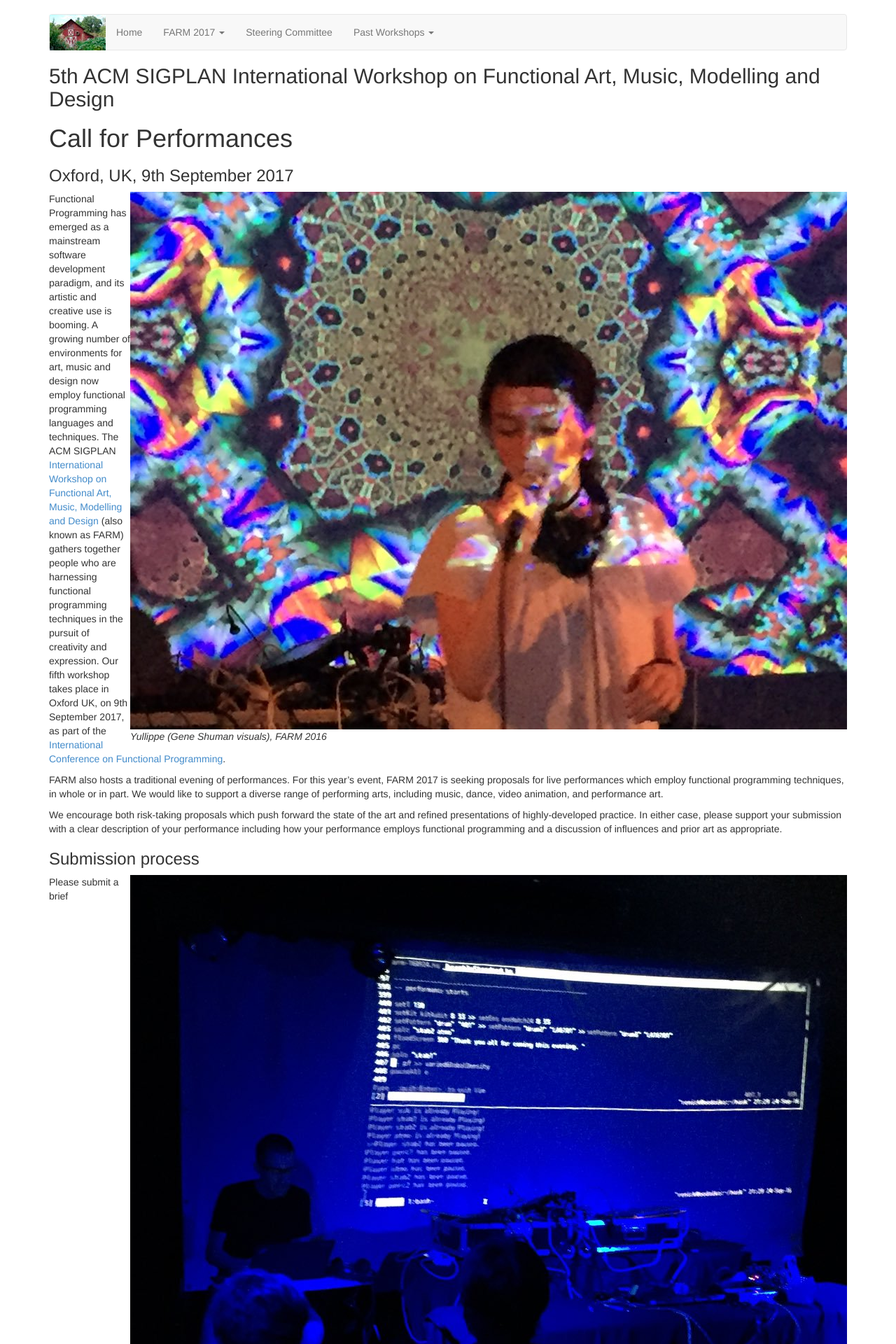
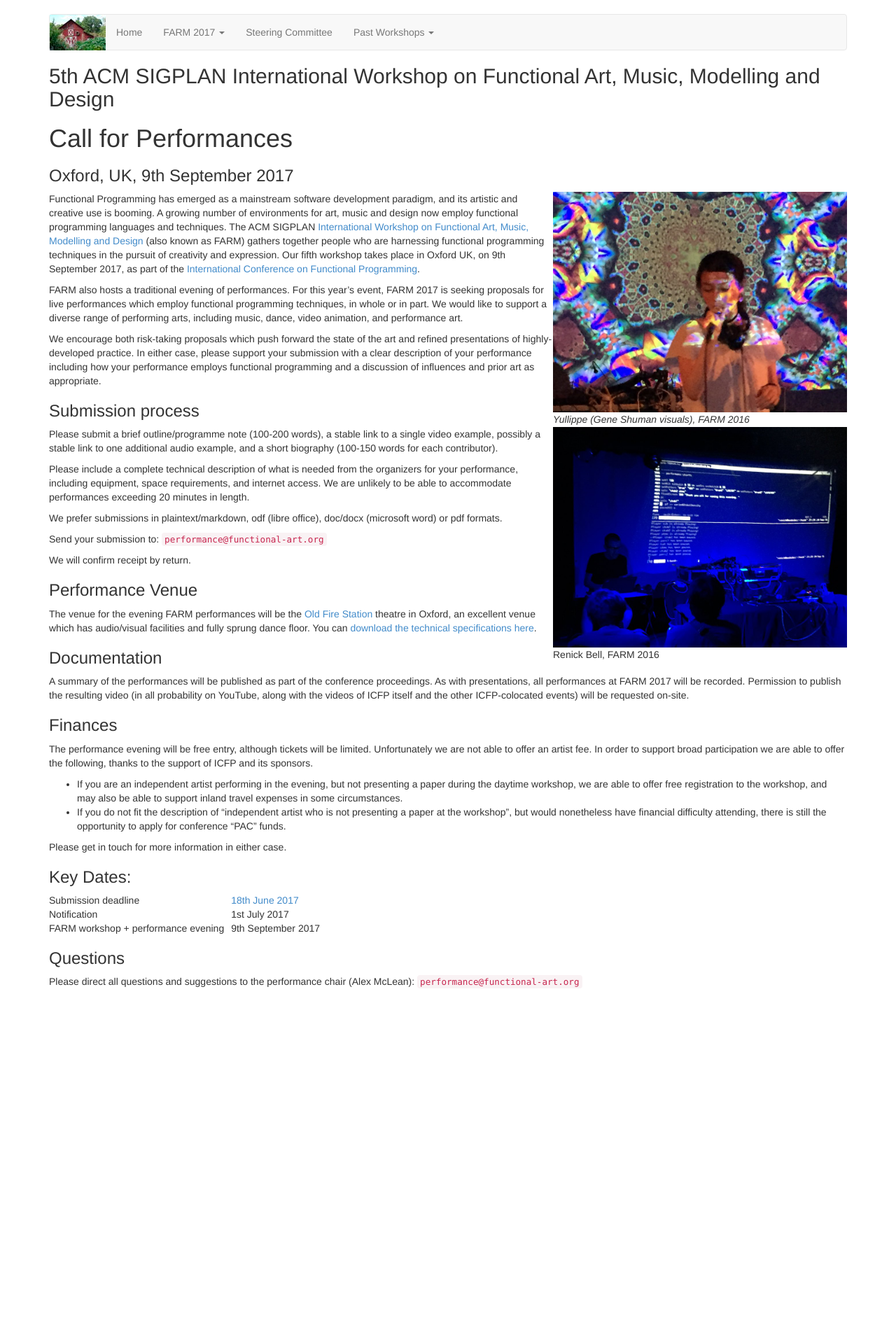
Before and after one commit to functional-art/functional-art.github.com, a Jekyll site: the page built from 2017/call-for-performances.md, in a window 1280 px wide. Shown: the top 1920 px of the page at 70% size. Built offline with Jekyll 4.4.1, drawn with Linux system fonts in a browser that asks for light colours; nearby versions of some CDN libraries; after the commit the page ends 1442 px from its top, so only the background shows below that.

Commit message:
Update call-for-performances.md

```diff
--- a/2017/call-for-performances.md
+++ b/2017/call-for-performances.md
@@ -10,7 +10,7 @@
 
 ### Oxford, UK, 9th September 2017
 
-<span style="float: right"><img style="width=30em" src="farm.jpg" /><br />
+<span style="float: right"><img style="width: 30em" src="farm.jpg" /><br />
 <em>Yullippe (Gene Shuman visuals), FARM 2016</em>
 </span>
 Functional Programming has emerged as a mainstream software development paradigm, and its artistic and creative use is booming. A growing number of environments for art, music and design now employ functional programming languages and techniques. The ACM SIGPLAN [International Workshop on Functional Art, Music, Modelling and Design](http://functional-art.org/2017/) (also known as FARM) gathers together people who are harnessing functional programming techniques in the pursuit of creativity and expression. Our fifth workshop takes place in Oxford UK, on 9th September 2017, as part of the [International Conference on Functional Programming](http://icfp17.sigplan.org/home).
@@ -21,7 +21,7 @@
 
 ### Submission process
 
-<span style="float: right"><img style="width=30em" src="renick.jpg" /><br />
+<span style="float: right"><img style="width: 30em" src="renick.jpg" /><br />
 Renick Bell, FARM 2016
 </span>
 Please submit a brief outline/programme note (100-200 words), a stable link to a single video example, possibly a stable link to one additional audio example, and a short biography (100-150 words for each contributor).
```
